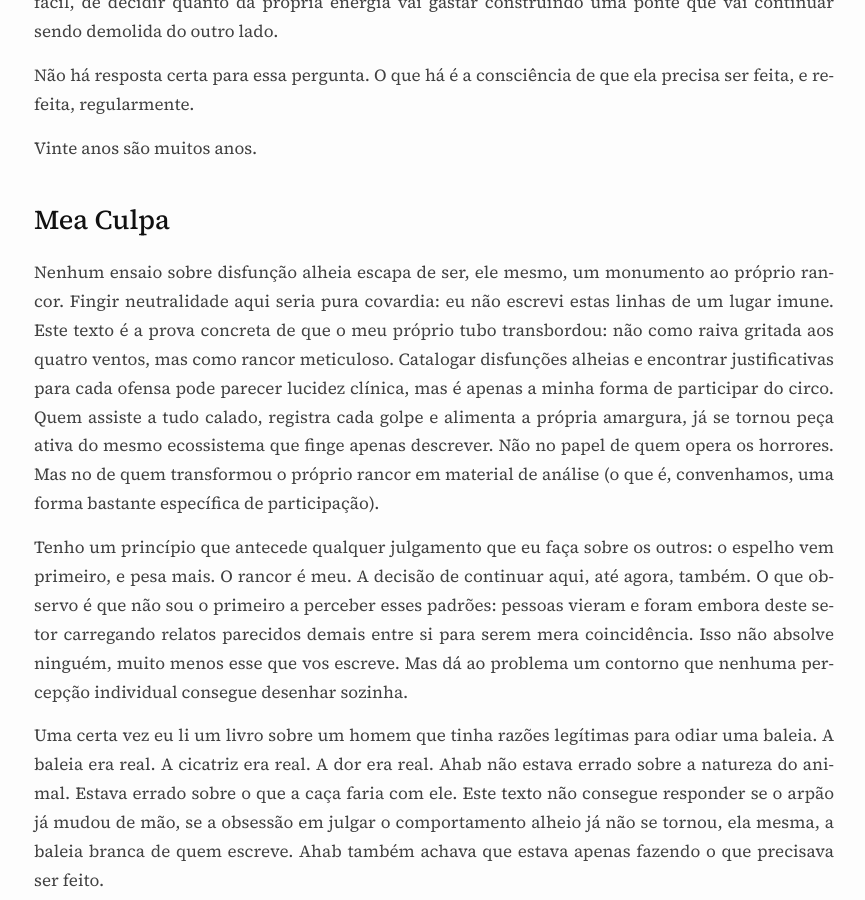
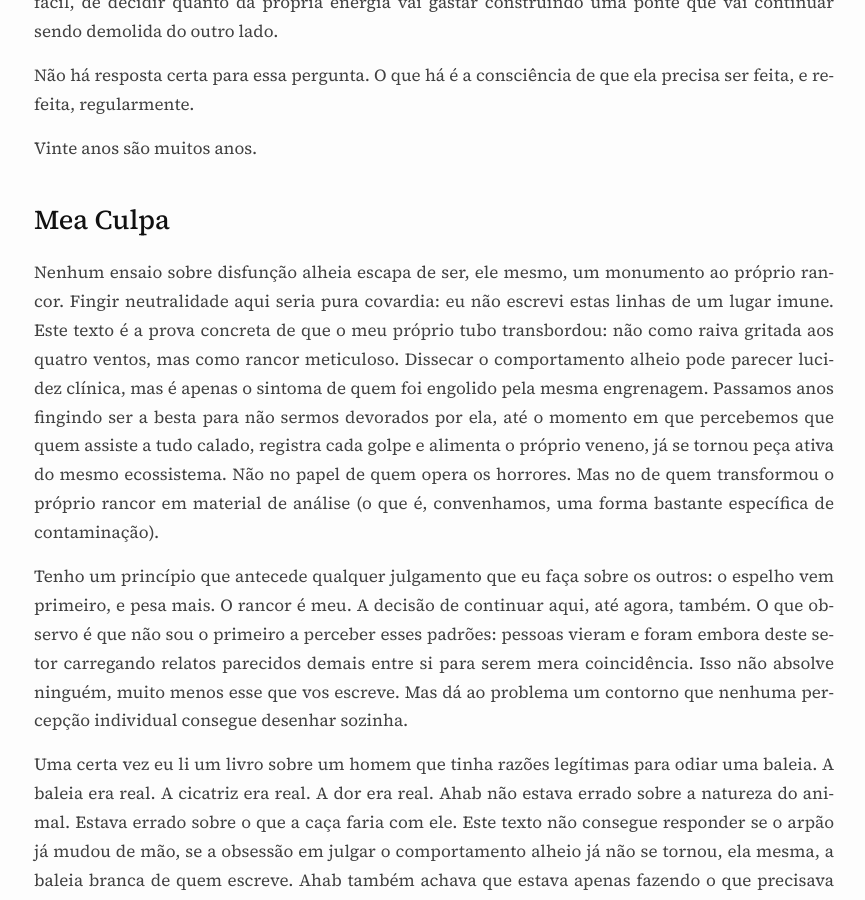
Before and after one commit to vndmtrx/vndmtrx.github.io, a Jekyll site: the page built from _posts/2026-08-22-estou-aqui-para-trabalhar.md, in a window 1280 px wide and 900 px high, scrolled down 11460 px. Shown: the whole window, without its empty margins (206-1071 px from the left). Built offline with Jekyll 4.4.1, drawn with Linux system fonts in a browser that asks for light colours; nearby versions of some CDN libraries; some of the changed text lies outside the part shown.

Commit message:
Ajustes finais

```diff
--- a/_posts/2026-08-22-estou-aqui-para-trabalhar.md
+++ b/_posts/2026-08-22-estou-aqui-para-trabalhar.md
@@ -5,7 +5,7 @@ subtitle: "Quando você passa mais horas com quem não escolheu do que com quem
 author:
   - "Eduardo N. S. R."
 date: 2026-08-22 15:02:00 GMT-3
-modified_date: 2026-08-23 19:33:00 GMT-3
+modified_date: 2026-08-23 19:47:00 GMT-3
 permalink: /posts/estou-aqui-para-trabalhar/
 tags: [Sociedade, Trabalho, Opinião, Psicologia]
 ---
@@ -152,7 +152,7 @@ Vinte anos são muitos anos.
 
 ## Mea Culpa
 
-Nenhum ensaio sobre disfunção alheia escapa de ser, ele mesmo, um monumento ao próprio rancor. Fingir neutralidade aqui seria pura covardia: eu não escrevi estas linhas de um lugar imune. Este texto é a prova concreta de que o meu próprio tubo transbordou: não como raiva gritada aos quatro ventos, mas como rancor meticuloso. Catalogar disfunções alheias e encontrar justificativas para cada ofensa pode parecer lucidez clínica, mas é apenas a minha forma de participar do circo. Quem assiste a tudo calado, registra cada golpe e alimenta a própria amargura, já se tornou peça ativa do mesmo ecossistema que finge apenas descrever. Não no papel de quem opera os horrores. Mas no de quem transformou o próprio rancor em material de análise (o que é, convenhamos, uma forma bastante específica de participação).
+Nenhum ensaio sobre disfunção alheia escapa de ser, ele mesmo, um monumento ao próprio rancor. Fingir neutralidade aqui seria pura covardia: eu não escrevi estas linhas de um lugar imune. Este texto é a prova concreta de que o meu próprio tubo transbordou: não como raiva gritada aos quatro ventos, mas como rancor meticuloso. Dissecar o comportamento alheio pode parecer lucidez clínica, mas é apenas o sintoma de quem foi engolido pela mesma engrenagem. Passamos anos fingindo ser a besta para não sermos devorados por ela, até o momento em que percebemos que quem assiste a tudo calado, registra cada golpe e alimenta o próprio veneno, já se tornou peça ativa do mesmo ecossistema. Não no papel de quem opera os horrores. Mas no de quem transformou o próprio rancor em material de análise (o que é, convenhamos, uma forma bastante específica de contaminação).
 
 Tenho um princípio que antecede qualquer julgamento que eu faça sobre os outros: o espelho vem primeiro, e pesa mais. O rancor é meu. A decisão de continuar aqui, até agora, também. O que observo é que não sou o primeiro a perceber esses padrões: pessoas vieram e foram embora deste setor carregando relatos parecidos demais entre si para serem mera coincidência. Isso não absolve ninguém, muito menos esse que vos escreve. Mas dá ao problema um contorno que nenhuma percepção individual consegue desenhar sozinha.
 
```
